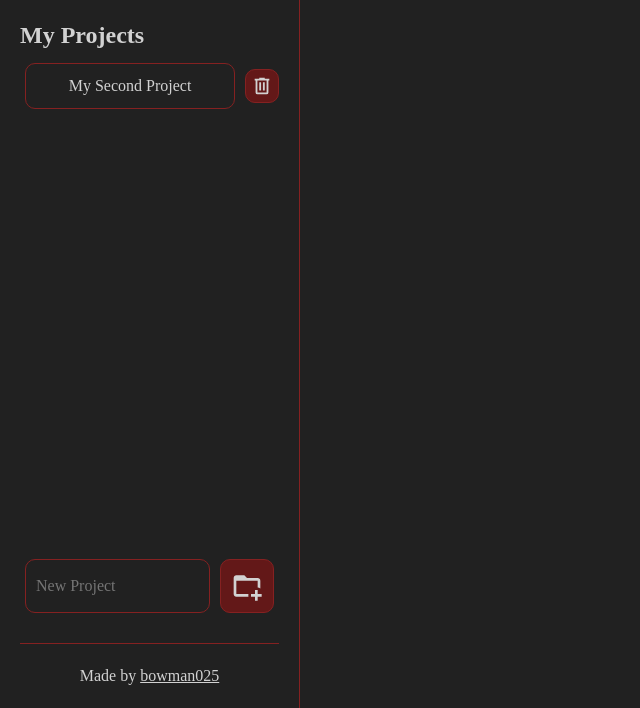
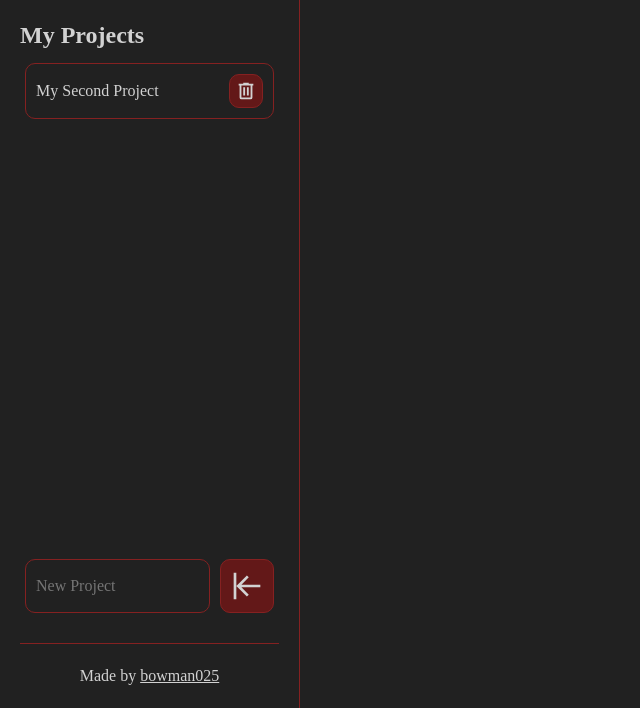
Before and after one commit to bowman025/project-todo-list, a website built with webpack: page src/index.html in a window 1280 px wide. Both pictures are taken after a click on the button 262 px from the left and 178 px from the top of the page. Shown: the part 92-800 px from the top of the page, without its empty margins (0-640 px from the left). Built offline with nearby package versions, Linux system fonts and the light colour scheme.

Commit message:
Edit style, fix remove project functionality

```diff
--- a/src/css/style.css
+++ b/src/css/style.css
@@ -58,6 +58,7 @@ ul {
 .sidebar {
   position: sticky;
   top: 50;
+  overflow: auto;
   min-width: 200px;
   max-width: 300px;
   flex: 1 1 auto;
@@ -86,13 +87,36 @@ ul {
   justify-content: space-between;
 }
 
-.side-input {
-  display: flex;
-  margin-bottom: 20px;
+.side-items {
+  margin: 10px 5px;
+  border: 1px solid var(--border-color);
+  border-radius: 10px;
+  color: var(--font-color);
+  background-color: var(--primary-bg-color);
+  transition: transform 300ms ease-out;
+}
+
+.side-items:hover {
+  transform: scale(1.06);
+  background-color: var(--secondary-bg-color);
+}
+
+.side-item {
+  flex-grow: 1;
+  padding: 10px;
+  border: none;
+  color: var(--font-color);
+  background-color: transparent;
+  transition: transform 300ms ease-out;
+  text-align: start;
+}
+
+.side-item:hover {
+  cursor: pointer;
 }
 
 .remove-side-item {
-  margin-left: 5px;
+  margin: 10px;
   padding: 5px;
   align-self: center;
   border: 1px solid var(--border-color);
@@ -105,18 +129,13 @@ ul {
 .remove-side-item:hover {
   cursor: pointer;
   background-color: var(--border-color);
-  transform: scale(1.02);
+  transform: scale(1.08);
 }
 
 .remove-side-item-icon {
   width: 22px;
 }
 
-.side-item {
-  flex-grow: 1;
-}
-
-.side-item,
 #side-input-box,
 .side-input-button {
   margin: 10px 5px;
@@ -128,16 +147,19 @@ ul {
   transition: transform 300ms ease-out;
 }
 
-.side-item:hover {
-  cursor: pointer;
-  background-color: var(--secondary-bg-color);
-  transform: scale(1.06);
+.side-input {
+  display: flex;
+  margin-bottom: 20px;
 }
 
 #side-input-box {
   flex: 1 1 auto;
   min-width: 100px;
   max-width: 260px;
+}
+
+#side-input-box:hover {
+  background-color: var(--secondary-bg-color);
 }
 
 #side-input-box:focus {
@@ -152,7 +174,7 @@ ul {
 .side-input-button:hover {
   cursor: pointer;
   background-color: var(--border-color);
-  transform: scale(1.02);
+  transform: scale(1.08);
 }
 
 .side-input-image {
@@ -211,7 +233,7 @@ ul {
 .project-item > button:hover {
   cursor: pointer;
   background-color: var(--border-color);
-  transform: scale(1.02);
+  transform: scale(1.08);
 }
 
 .project-item-button-image {
@@ -245,7 +267,7 @@ ul {
 
 .project-item:hover {
   background-color: var(--secondary-bg-color);
-  transform: scale(1.02);
+  transform: scale(1.06);
 }
 
 .project-item-text {
--- a/src/modules/DOMmain.js
+++ b/src/modules/DOMmain.js
@@ -4,7 +4,7 @@ import trashcan from "../img/trash-can-outline.svg";
 import note from "../img/note-plus-outline.svg";
 
 const main = document.querySelector("main");
-export const content = document.querySelector(".content");
+const content = document.querySelector(".content");
 
 const createDialog = function() {
     const itemDialog = document.createElement("dialog");
@@ -85,7 +85,7 @@ const createDialog = function() {
     return [itemDialog, itemForm, button];
 }
 
-export const displayProject = (project) => {
+const displayProject = (project) => {
     const [newDialog, newForm, newButton] = createDialog();
     const projectCard = document.createElement("div");
     projectCard.classList.add("project-card");
@@ -130,6 +130,7 @@ export const displayProject = (project) => {
     }
     const projectTop = document.createElement("div");
     projectTop.classList.add("project-top");
+    projectTop.setAttribute("id", `${project.dataID}`);
     const itemButton = document.createElement("button");
     itemButton.classList.add("project-item-button");
     const itemButtonImage = document.createElement("img");
@@ -171,3 +172,5 @@ export const displayProject = (project) => {
     displayProjectItems();
     addNewItem();
 }
+
+export { content, displayProject };
--- a/src/modules/DOMside.js
+++ b/src/modules/DOMside.js
@@ -1,7 +1,7 @@
 import { displayProject, content } from "./DOMmain.js";
 import { addProject, projectList } from "./projects.js";
 import trashcan from "../img/trash-can-outline.svg";
-import folder from "../img/folder-plus-outline.svg";
+import enter from "../img/arrow-collapse-left.svg";
 
 const sideList = document.querySelector(".side-list");
 
@@ -29,12 +29,14 @@ const displayList = (projectList) => {
             const projectToRemove = projectList.indexOf(project);
             projectList.splice(projectToRemove, 1);
             sideList.removeChild(item);
-            while(content.firstChild) {
-                content.removeChild(content.firstChild);
+            if(content.firstChild.getAttribute("id") === project.dataID) {
+                while(content.firstChild) {
+                    content.removeChild(content.firstChild);
+                }
+                console.log("Removed.");
+                console.log(projectList);
             }
-            console.log("Removed.");
-            console.log(projectList);
-        }
+            }
     });
 }
 
@@ -57,7 +59,7 @@ const addProjectToList = () => {
     projectInputButton.setAttribute("type", "submit");
     const projectInputImage = document.createElement("img");
     projectInputImage.classList.add("side-input-image");
-    projectInputImage.src = folder;
+    projectInputImage.src = enter;
     projectInputButton.appendChild(projectInputImage);
     const projectInput = document.createElement("form");
     projectInput.classList.add("side-input");
```
Also changed, not shown: src/img/arrow-collapse-left.svg (added), src/img/folder-plus-outline.svg (deleted).
